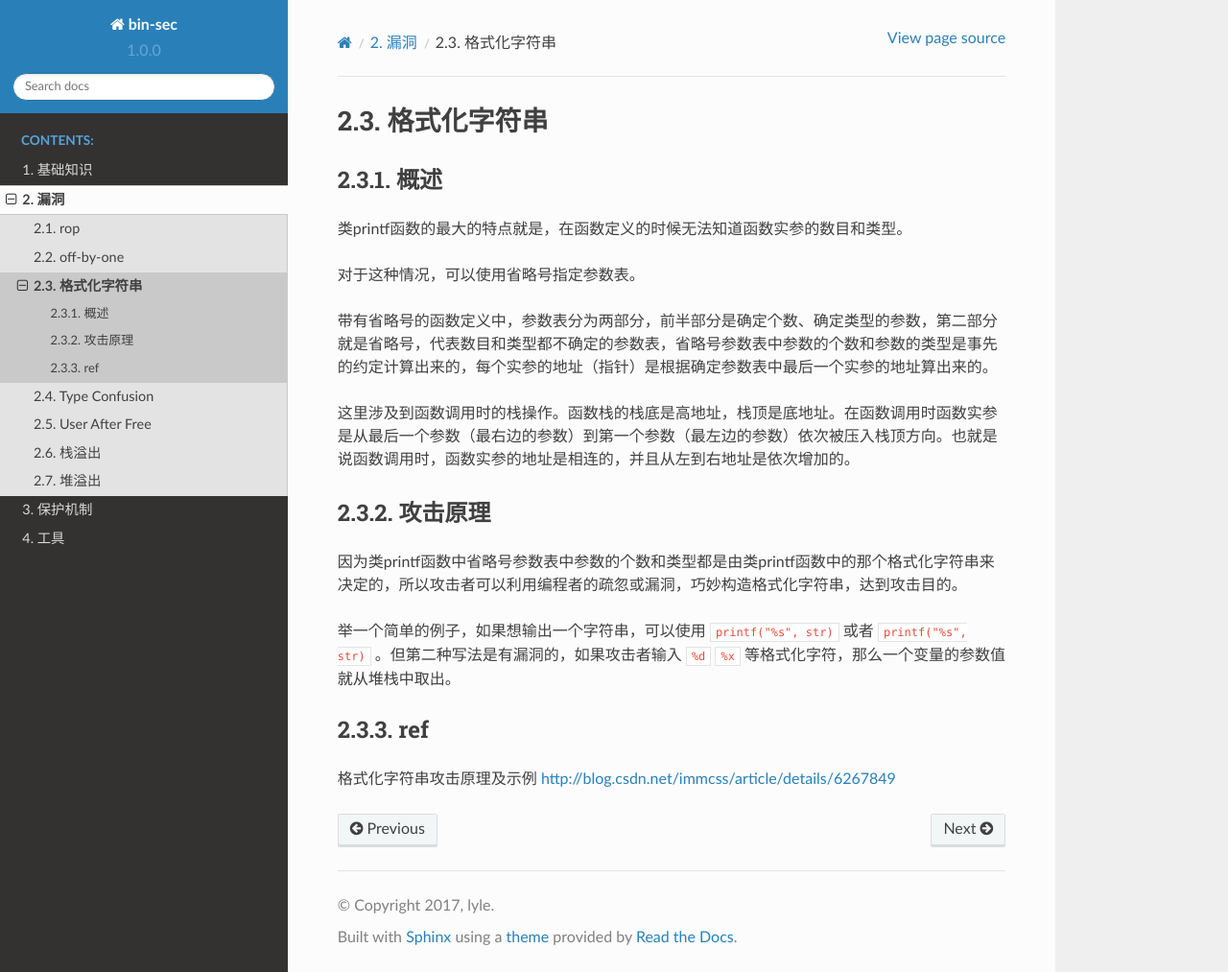
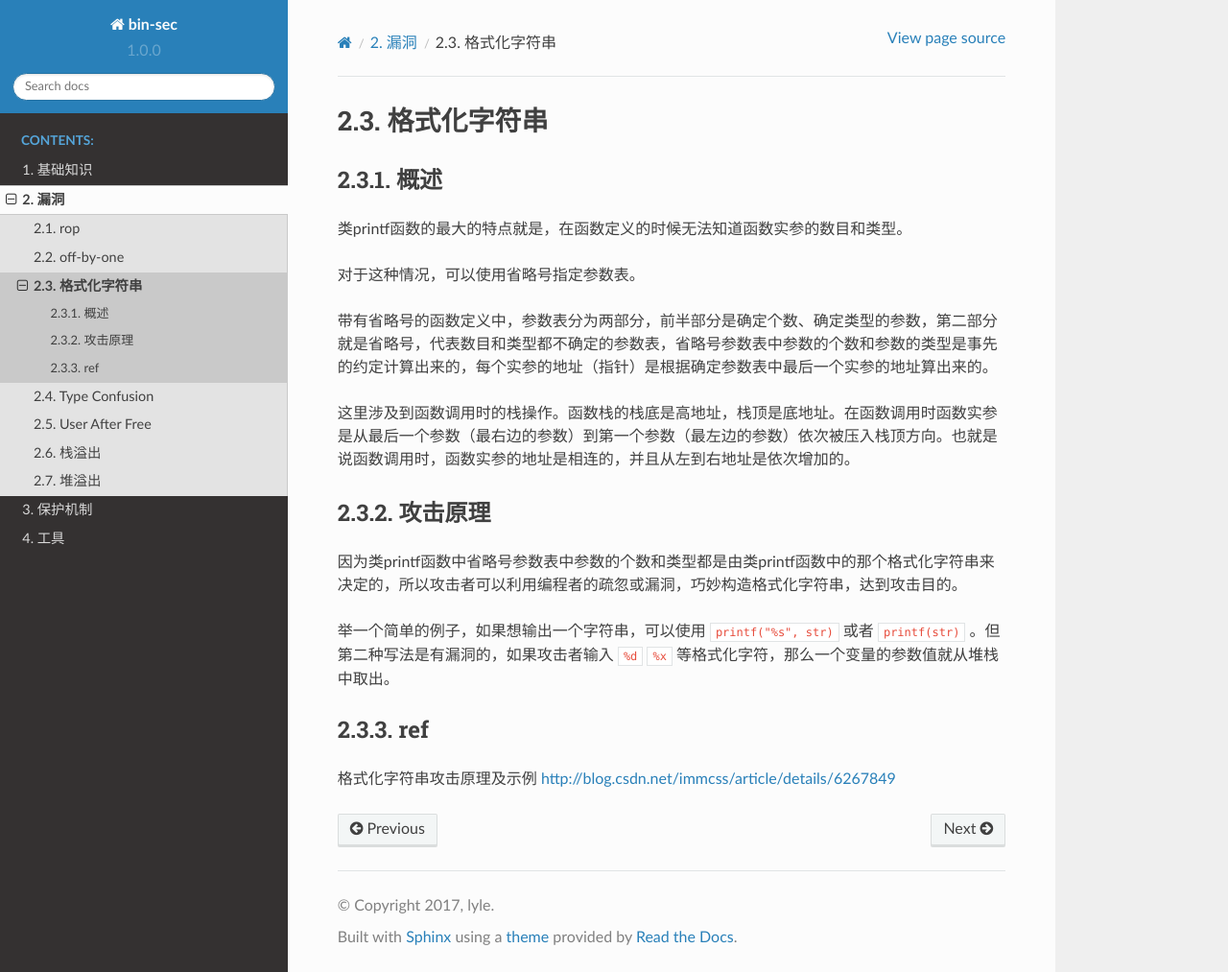
Before and after one commit to LyleMi/Learn-Binary-Hacking, a Sphinx documentation site: the page built from source/vulns/fmtstr.rst, in a window 1280 px wide and 1013 px high. Shown: the whole window at 96% size. Built offline with Sphinx 7.4.7 and the Read the Docs theme 2.0.0, drawn with Linux system fonts in a browser that asks for light colours.

Commit message:
fix typo

```diff
--- a/source/vulns/fmtstr.rst
+++ b/source/vulns/fmtstr.rst
@@ -15,7 +15,7 @@
 --------------------------------
 因为类printf函数中省略号参数表中参数的个数和类型都是由类printf函数中的那个格式化字符串来决定的，所以攻击者可以利用编程者的疏忽或漏洞，巧妙构造格式化字符串，达到攻击目的。
 
-举一个简单的例子，如果想输出一个字符串，可以使用 ``printf("%s", str)`` 或者 ``printf("%s", str)`` 。但第二种写法是有漏洞的，如果攻击者输入 ``%d`` ``%x`` 等格式化字符，那么一个变量的参数值就从堆栈中取出。
+举一个简单的例子，如果想输出一个字符串，可以使用 ``printf("%s", str)`` 或者 ``printf(str)`` 。但第二种写法是有漏洞的，如果攻击者输入 ``%d`` ``%x`` 等格式化字符，那么一个变量的参数值就从堆栈中取出。
 
 ref
 --------------------------------
```
